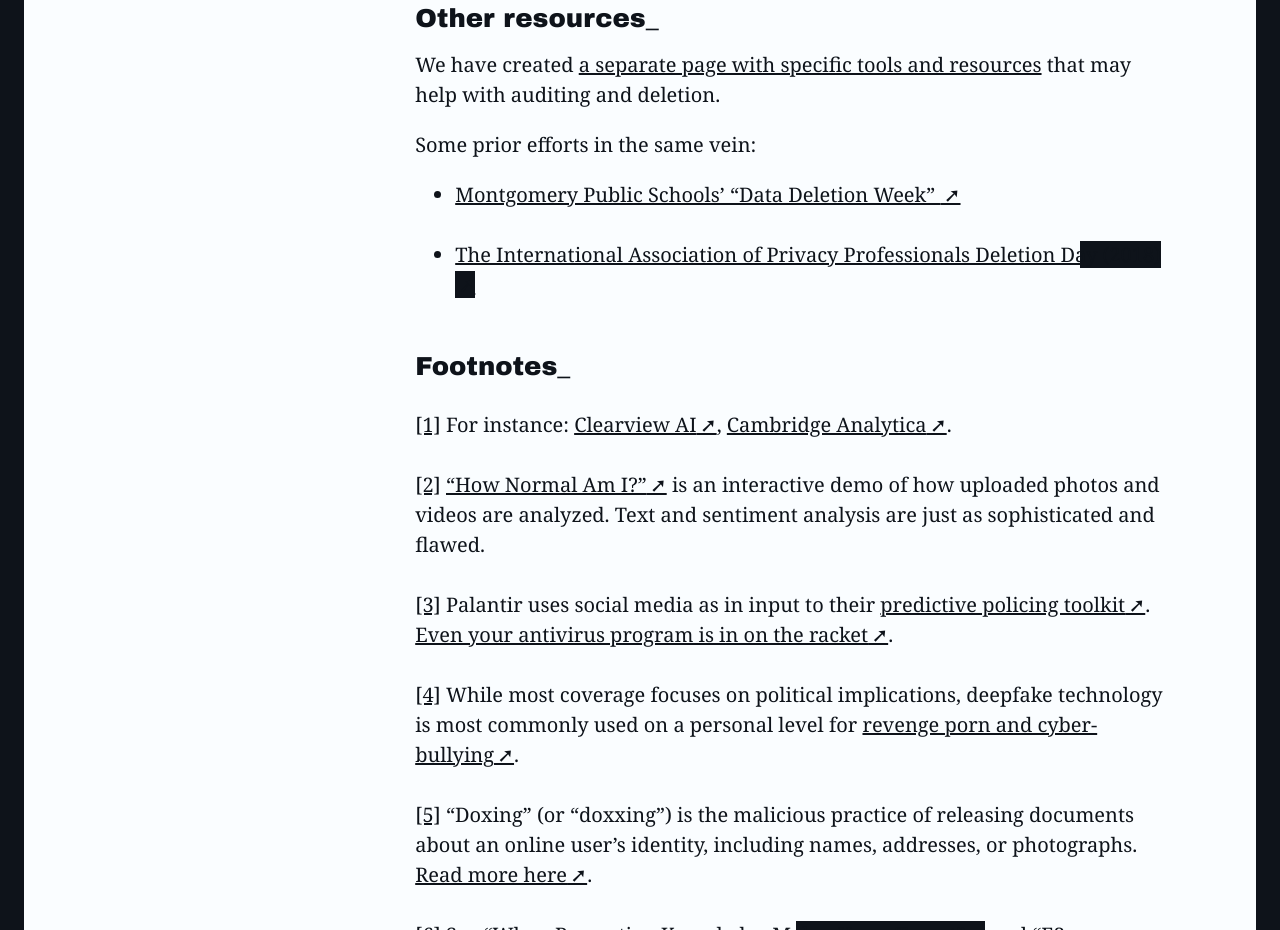
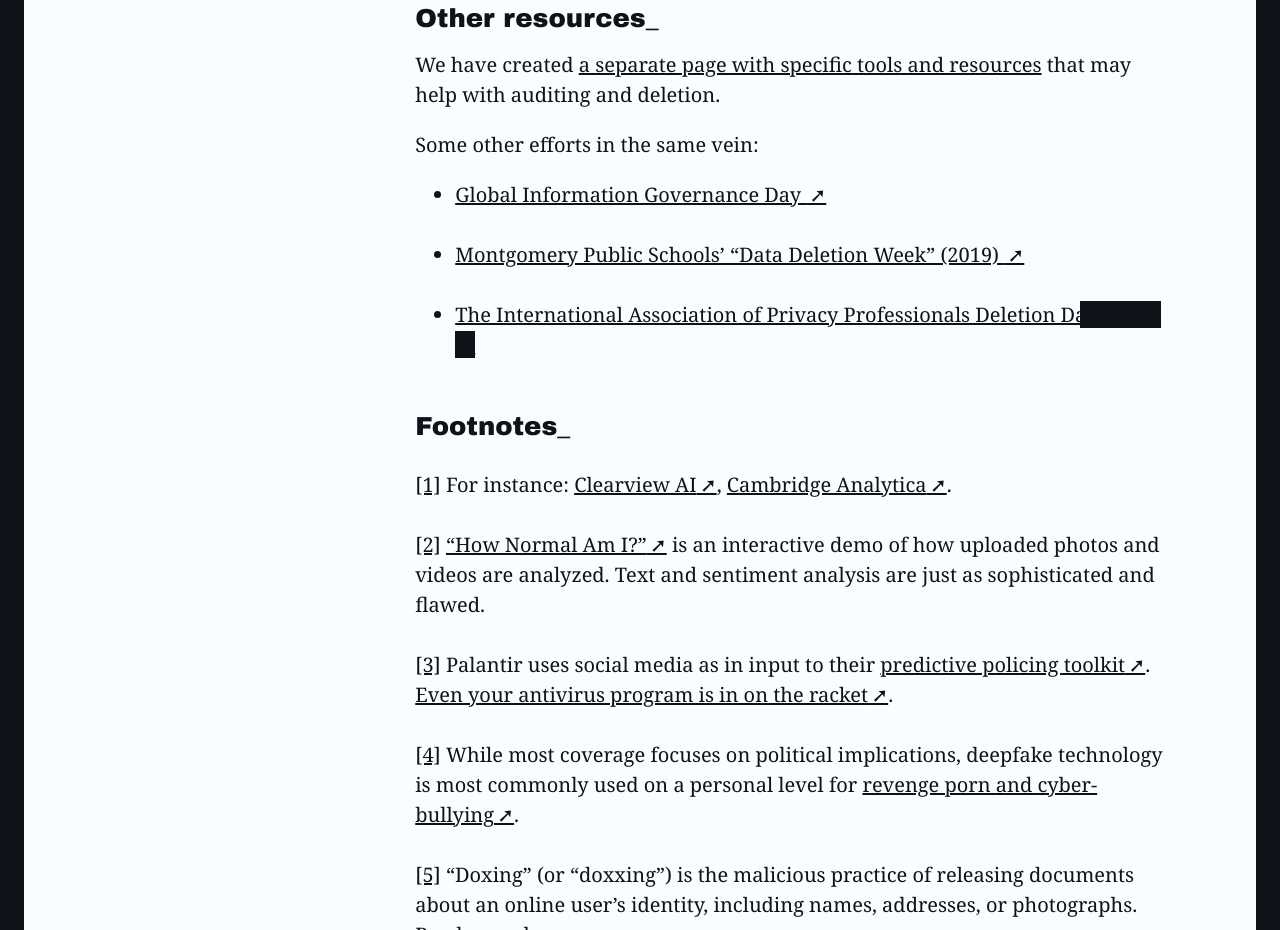
Before and after one commit to deletionday/site, a plain HTML site: page index.html in a window 1280 px wide. Shown: the part 4400-5330 px from the top of the page. Drawn offline with Linux system fonts and the light colour scheme.

Commit message:
Add reference to Global Information Governance Day

```diff
--- a/index.html
+++ b/index.html
@@ -137,11 +137,16 @@ You can find a copy of the GNU General Public License at
 
 	<h2 id="resources">Other resources</h2>
 	<p>We have created <a href="/tools">a separate page with specific tools and resources</a> that may help with auditing and deletion.</p>
-	<p>Some prior efforts in the same vein:</p>
+	<p>Some other efforts in the same vein:</p>
 	<ul>
 		<li>
+			<a href="https://en.wikipedia.org/wiki/Global_Information_Governance_Day" target="_blank" rel="noopener noreferrer">
+				Global Information Governance Day
+			</a>
+		</li>
+		<li>
 			<a href="https://www.theguardian.com/education/2019/dec/05/schools-monitor-students-online-activity" target="_blank" rel="noopener noreferrer">
-				Montgomery Public Schools’ “Data Deletion Week”
+				Montgomery Public Schools’ “Data Deletion Week” (2019)
 			</a>
 		</li>
 		<li>
```
